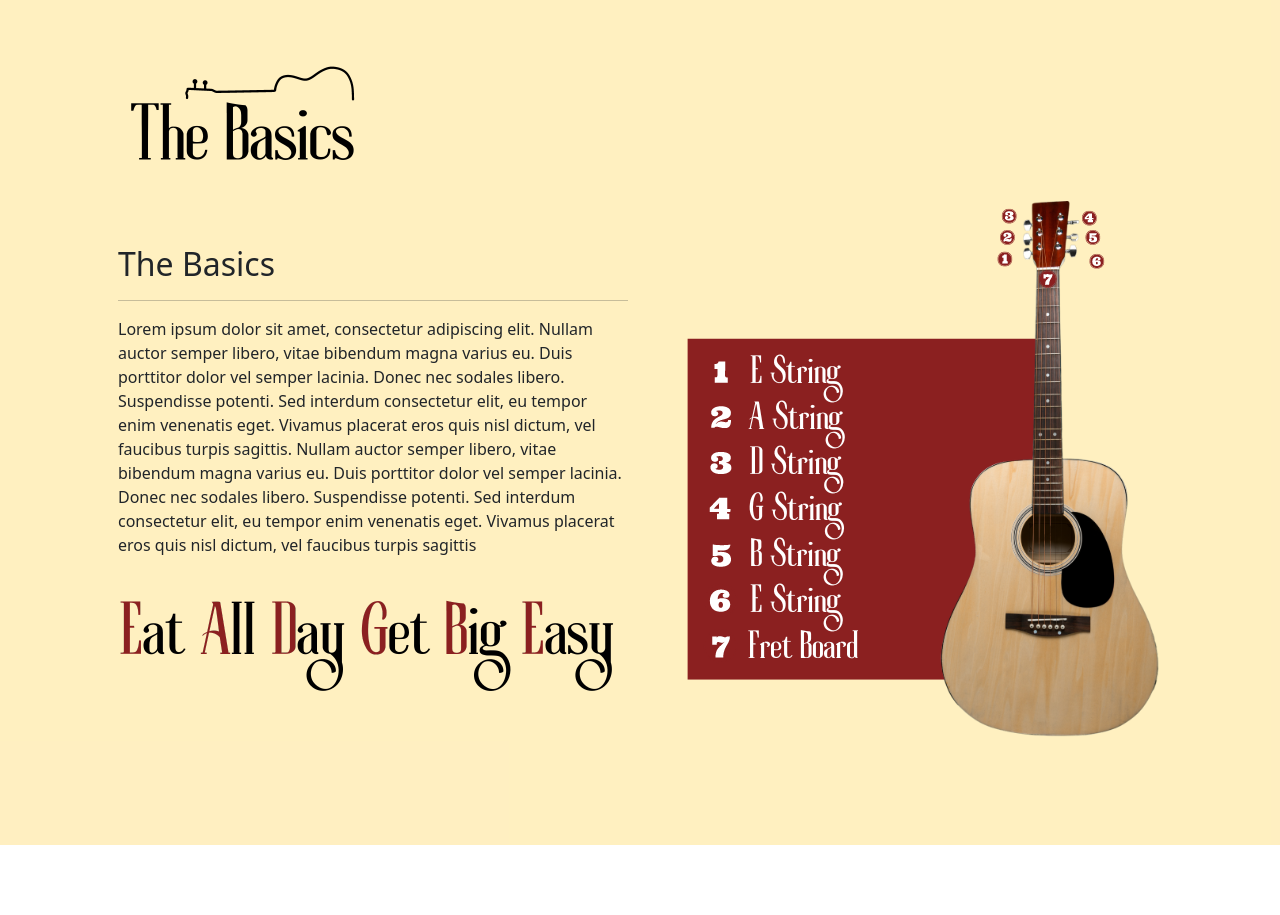
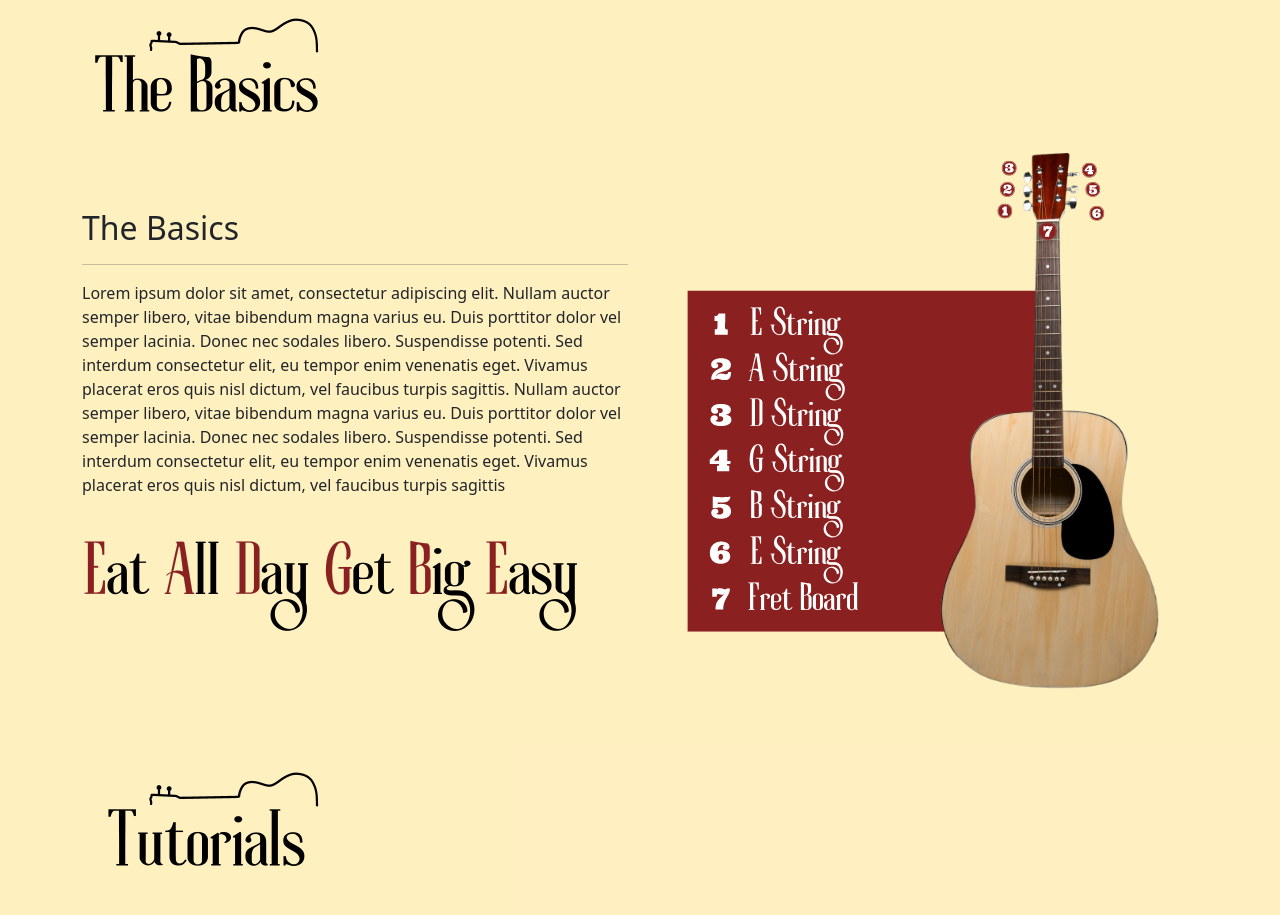
Before and after one commit to Manolo323/my-pwp-manny, a plain HTML site: page public_html/index.html in a window 1280 px wide. Shown: the part 1038-1953 px from the top of the page. Before the commit the page ends 1883 px from the top, so only its background shows below. Drawn offline with nearby package versions, Linux system fonts and the light colour scheme.

Commit message:
added section with tutorials logo

```diff
--- a/public_html/index.html
+++ b/public_html/index.html
@@ -16,7 +16,7 @@
         <button class="navbar-toggler" type="button" data-bs-toggle="collapse" data-bs-target="#navbarNav" aria-controls="navbarNav" aria-expanded="false" aria-label="Toggle navigation">
             <span class="navbar-toggler-icon"></span>
         </button>
-        <div class="collapse navbar-collapse" id="navbarNav">
+        <div class="collapse navbar-collapse align-self-end" id="navbarNav">
             <ul class="navbar-nav">
                 <li class="nav-item">
                     <a class="nav-link active" aria-current="page" href="#">Welcome</a>
@@ -38,7 +38,7 @@
 <header>
     <div class="card text-bg-dark border border-danger p-2 border-opacity-10">
         <img src="strumming-starters-logos-images/bg-image-guitar.jpg" class="card-img" alt="guitar player">
-            <div class="container card-img-overlay">
+            <div class="container-lg card-img-overlay">
                 <h5 class="card-title">Card title</h5>
                 <p class="card-text">This is a wider card with supporting text below as a natural lead-in to additional content. This content is a little bit longer.</p>
                 <p class="card-text"><small>Last updated 3 mins ago</small></p>
@@ -47,9 +47,9 @@
 </header>
 <!-- The Basics -->
 <section class="bg-warning p-2 text-dark bg-opacity-25">
-    <div class="container-lg my-5 p-5">
+    <div class="container-lg mt-5">
         <div class="row align-items-center">
-            <div class="col-9">
+            <div class="header">
                 <img src="strumming-starters-logos-images/header-2.png" alt="The Basics Header">
             </div>
             <div class="col-lg-6 col-lg-offset-2 text-start">
@@ -65,6 +65,14 @@
         </div>
     </div>
 </section>
+<!-- Tutorials -->
+<section class="bg-warning p-2 text-dark bg-opacity-25">
+    <div class="container-lg mt-5">
+        <div class="row">
+            <div class="col-9-lg justify-content-end">
+                <img src="strumming-starters-logos-images/tutorials-logo.png" alt="Tutorial">
+            </div>
+</section>
 <script src="https://cdn.jsdelivr.net/npm/bootstrap@5.3.0-alpha3/dist/js/bootstrap.bundle.min.js" integrity="sha384-ENjdO4Dr2bkBIFxQpeoTz1HIcje39Wm4jDKdf19U8gI4ddQ3GYNS7NTKfAdVQSZe" crossorigin="anonymous"></script>
 </body>
 </html>
```
Also changed, not shown: public_html/strumming-starters-logos-images/tutorials-logo.png (added).
